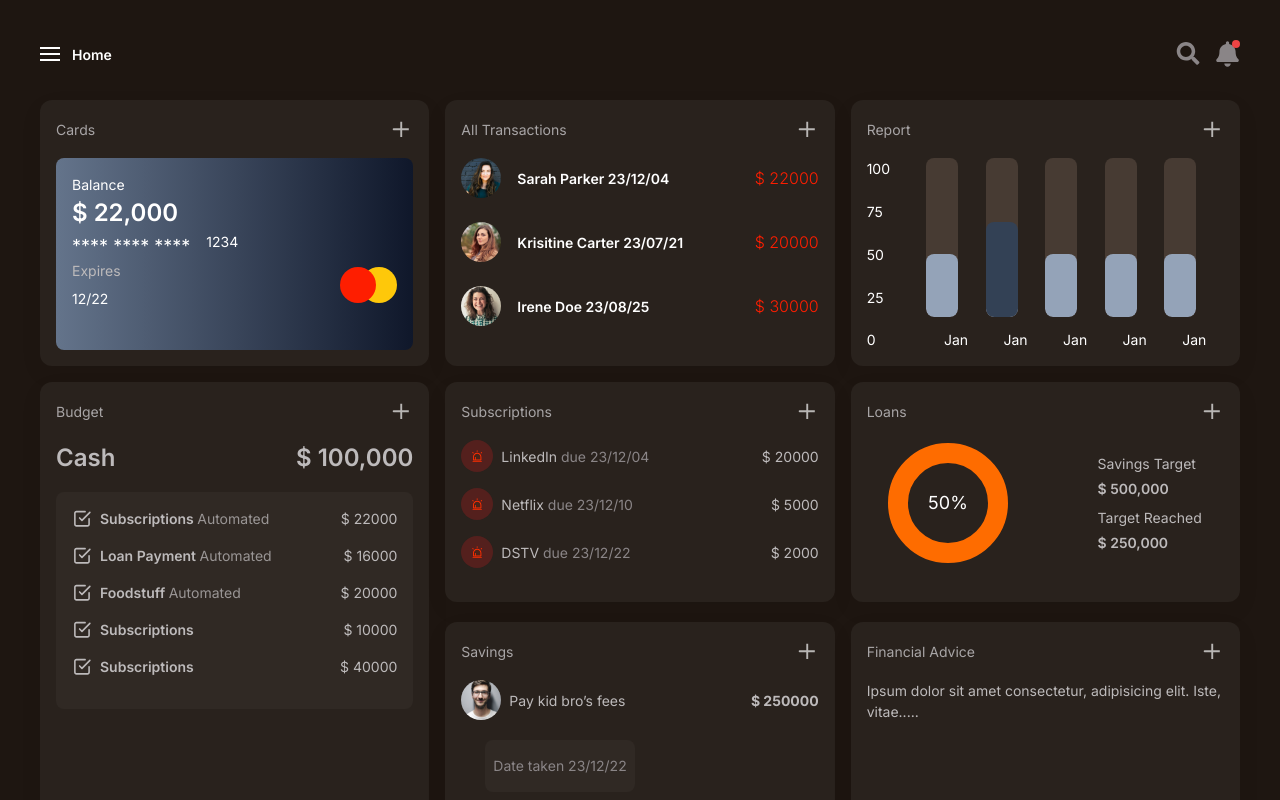
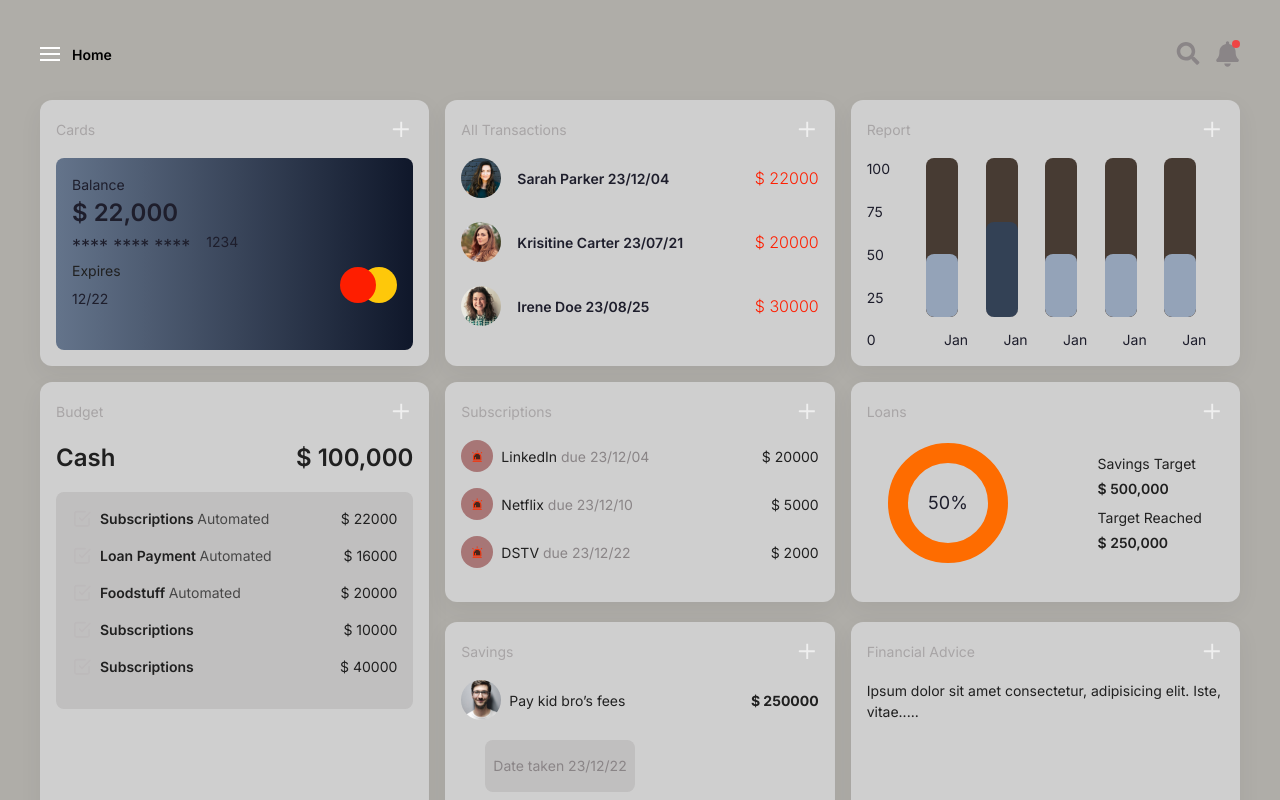
Before and after one commit to KeotshepileMaje/dashboard_app, a Next.js app: page / in a window 1280 px wide. Shown: the top 800 px of the page. Built offline with nearby package versions, Linux system fonts and the light colour scheme.

Commit message:
changed and added color

```diff
--- a/app/globals.css
+++ b/app/globals.css
@@ -12,19 +12,18 @@
 }
 
 :root {
-  --clr-primary: #29221d;
-  --clr-primar-light: #473b33;
-  --clr-secondary: #1e1611;
-  --clr-white: #fff;
+  --clr-primary: #cfcfcf;
+  --clr-primar-light: #ff6811;
+  --clr-white: #1E1E2C;
   --clr-black: #000;
   --clr-pumpkin: #fe6c00;
   --clr-silver: #a8a5a6;
-  --clr-silver-v1: #bdbabb;
+  --clr-silver-v1: #202020;
   --clr-scarlet: #fe1e00;
   --clr-scarlet-v1: rgb(254, 30, 0, 0.79);
   --clr-green: #00fe93;
   --clr-yellow: #fec80a;
-  --clr-jet: #302924;
+  --clr-jet: #c0bfbf;
   --clr-peach: #ffc397;
   --font-family-bai: "Bai Jamjuree", sans-serif;
   --transition-default: all 300ms ease-in-out;
@@ -70,7 +69,6 @@ button {
 
 .heading-3 {
   --tw-text-opacity: 1;
-  color: rgb(255 255 255 / var(--tw-text-opacity));
   font-weight: 600;
 }
 
--- a/tailwind.config.js
+++ b/tailwind.config.js
@@ -23,9 +23,9 @@ module.exports = {
           "conic-gradient(from 180deg at 50% 50%, var(--tw-gradient-stops))",
       },
       colors: {
-        primary: "#29221d",
+        primary: "#1E1E2C",
         primaryLight: "#473b33",
-        secondary: "#1e1611",
+        secondary: "#afada8",
         white: "#fff",
         black: "#000",
         pumpkin: "#fe6c00",
@@ -37,6 +37,7 @@ module.exports = {
         yellow: "#fec80a",
         jet: "#302924",
         peach: "#ffc397",
+        cloudGray: "#cfcfcf",
       },
       fontFamily: {
         bai: ["Bai Jamjuree", "sans-serif"],
```
